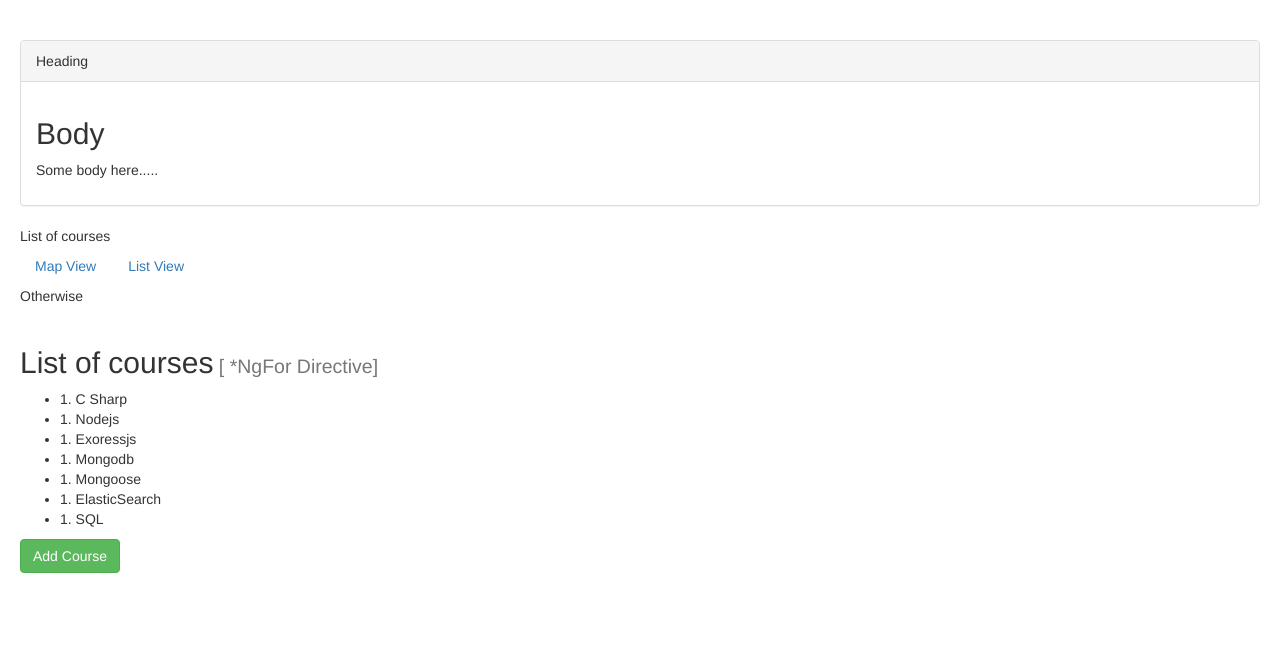
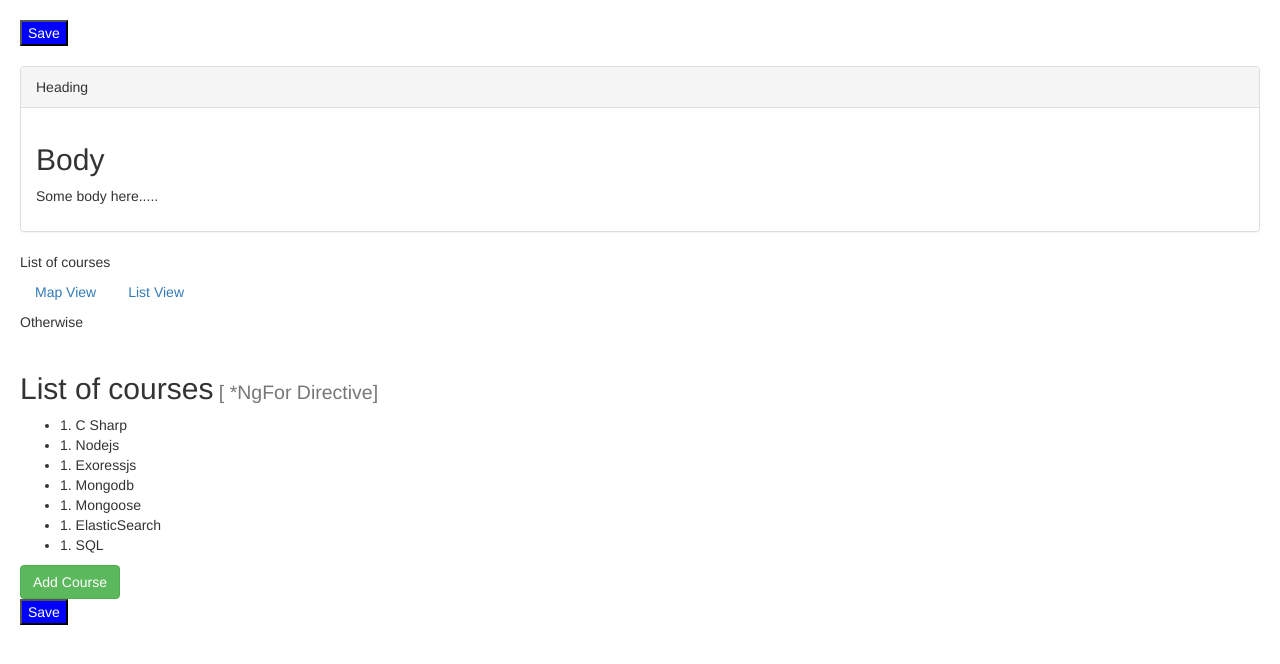
Before and after one commit to EJNB/hello-world, an Angular app: page / in a window 1280 px wide. Shown: the top 664 px of the page. Built offline with nearby package versions, Linux system fonts and the light colour scheme; a web font is replaced by a local one.

Commit message:
Safe Traversal Operator

```diff
--- a/src/app/app.component.html
+++ b/src/app/app.component.html
@@ -1,3 +1,11 @@
+<!--Atribute binding-->
+<button
+  [style.backgroundColor]="canSave ? 'blue': 'gray'"
+  [style.color]="canSave ? 'white': 'black'"
+  [style.fontWeigth]="canSave ? 'bold': 'normal'"
+>Save</button>
+
+<br>
 <favorite [isFavorite]="post.isFavorite" (change)="onFavoriteChange($event)"></favorite>
 
 <bootstrap-component>
@@ -35,3 +43,21 @@
   </li>
 </ul>
 <button class="btn btn-success" (click)="addCourse()">Add Course</button>
+
+<br>
+<!--Ng Style-->
+<button
+  [style.backgroundColor]="canSave ? 'blue': 'gray'"
+  [style.color]="canSave ? 'white': 'black'"
+  [style.fontWeigth]="canSave ? 'bold': 'normal'"
+
+  [ngStyle]="{
+    backgroundColor: canSave ? 'blue': 'gray',
+    color: canSave ? 'white': 'black',
+    fontWeigth: canSave ? 'bold': 'normal'
+  }"
+>Save</button>
+
+<br>
+
+<span>{{ task.assigne?.name }}</span>
--- a/src/app/app.component.ts
+++ b/src/app/app.component.ts
@@ -18,11 +18,19 @@ export class AppComponent {
     { id: 7, name: 'SQL'},
   ];
   viewMap = "somethinElse";
+  canSave= true;
 
   post = {
     title: "Angular app",
     isFavorite: true
   };
+
+  task= {
+    title: "Review applications",
+    assigne: {
+      name: null
+    }
+  }
 
   onFavoriteChange(isFavorite: FavoriteChangedEventArgs ){
     console.log(isFavorite.newValue);
```
